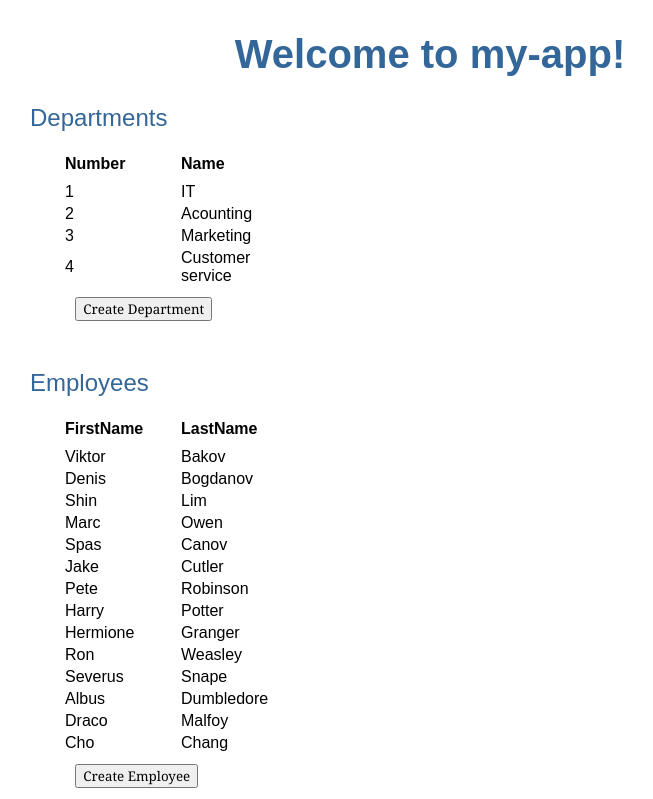
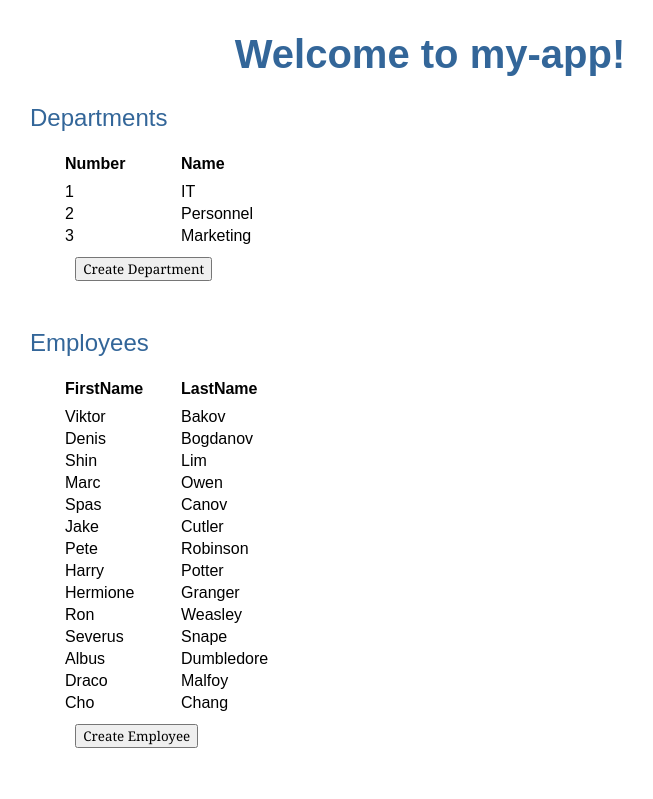
Before and after one commit to DenisBogdanov334/Angular-project, an Angular app: page / in a window 1280 px wide. Shown: the top 799 px of the page, without its empty margins (210-863 px from the left). Built offline with nearby package versions, Linux system fonts and the light colour scheme.

Commit message:
ajustment

```diff
--- a/src/app/departments/mock-department.ts
+++ b/src/app/departments/mock-department.ts
@@ -2,7 +2,6 @@ import { Department } from './departments';
 
 export const DEPARTMENTS: Department[] = [
   {DepNumber: 1, DepName: 'IT'},
-  {DepNumber: 2, DepName: 'Acounting'},
+  {DepNumber: 2, DepName: 'Personnel'},
   {DepNumber: 3, DepName: 'Marketing'},
-  {DepNumber: 4, DepName: 'Customer service'},
 ];
--- a/src/app/employees/employees.ts
+++ b/src/app/employees/employees.ts
@@ -7,6 +7,6 @@ export class Employee{
   EmpNumber: number;
   FirstName: string;
   LastName: string;
-  DepNumber:  number;
-  Number: number;  // It means TaskNumber
+  //DepNumber:  number;
+//  Number: number;  // It means TaskNumber
 }
```
